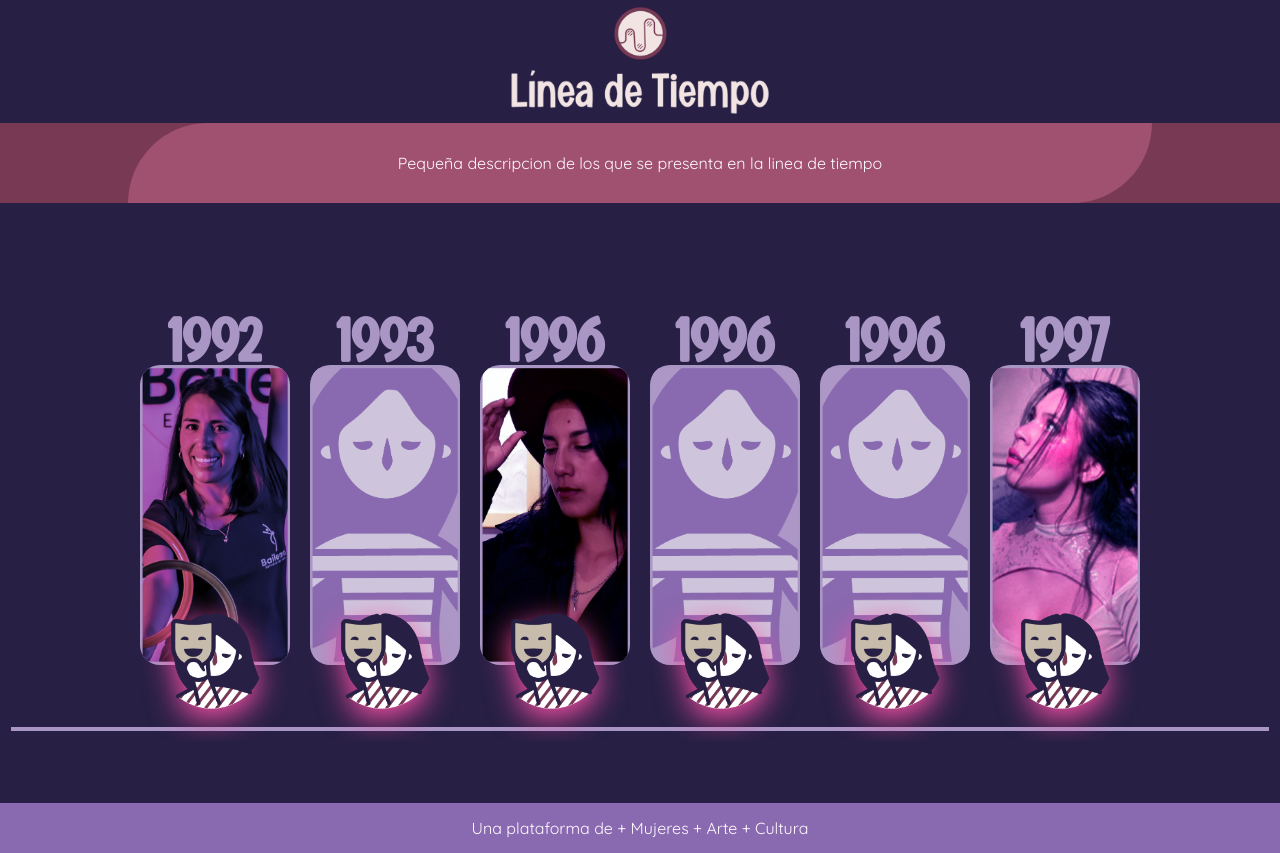
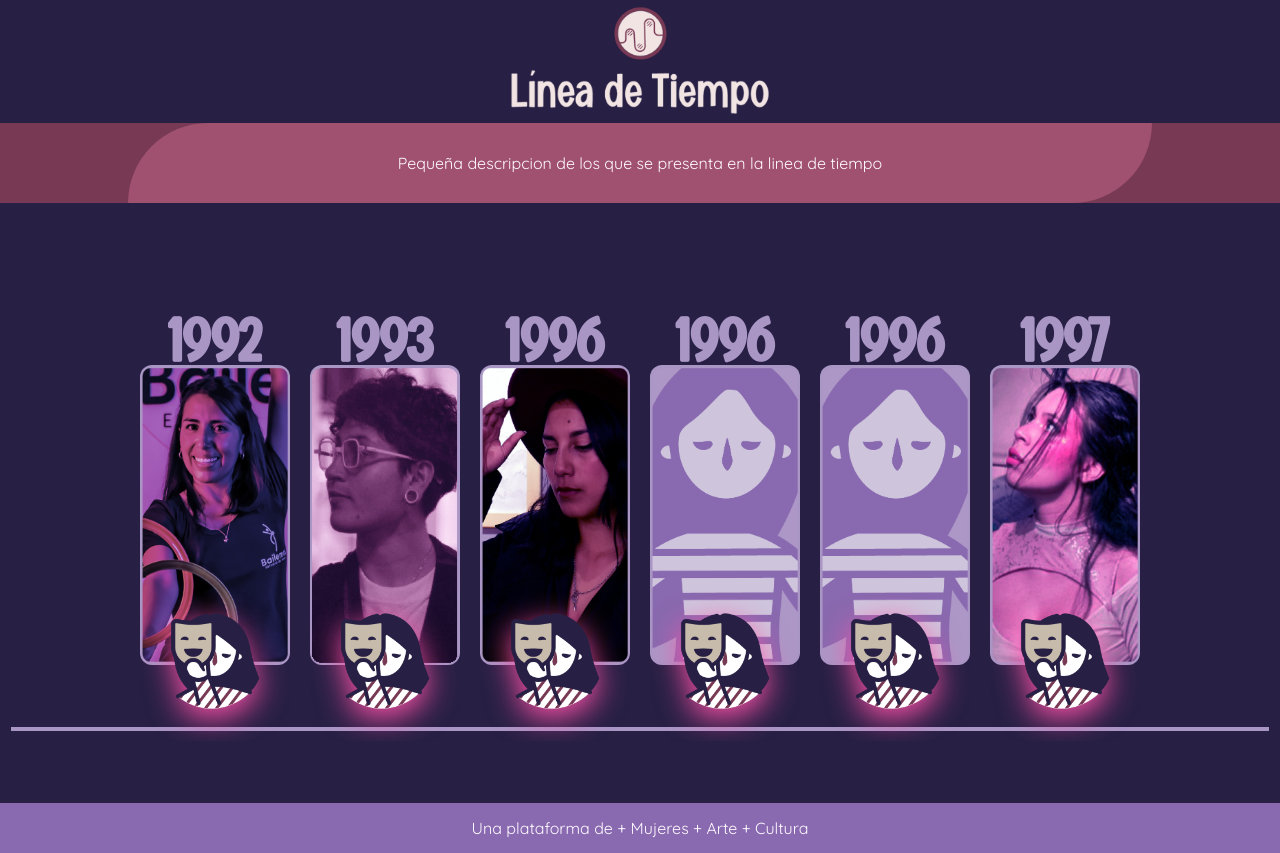
Before and after one commit to MauricioMeza/WebAutorasNar, a website: page index.html in a window 1280 px wide. Shown: the part 1617-2470 px from the top of the page. Drawn offline with nearby package versions, Linux system fonts and the light colour scheme.

Commit message:
ajustes fotos 1

```diff
--- a/index.html
+++ b/index.html
@@ -87,7 +87,7 @@
             <div>
                 <span class="time-container">
                     <h3 class="time-year">1993</h3>
-                    <img src="./assets/FOTO-LINEA-DE-TIEMPO.png" onclick="openPopup(1)" class="time-card">
+                    <img src="./assets/FOTO-SILVIA.png" onclick="openPopup(1)" class="time-card">
                     <img src="./assets/ICONO-DRAMATURGA-LINEA-DE-TIEMPO.png" class="time-icon">
                 </span>
             </div>
--- a/styles.css
+++ b/styles.css
@@ -201,7 +201,7 @@ section{
     background-color: #a996c5;
     height: 300px;
     width: 150px;
-    border-radius: 20px;
+    border-radius: 12px;
 }
 .time-icon{
     height: 150px;
```
Also changed, not shown: assets/FOTO-SILVIA.png (added).
